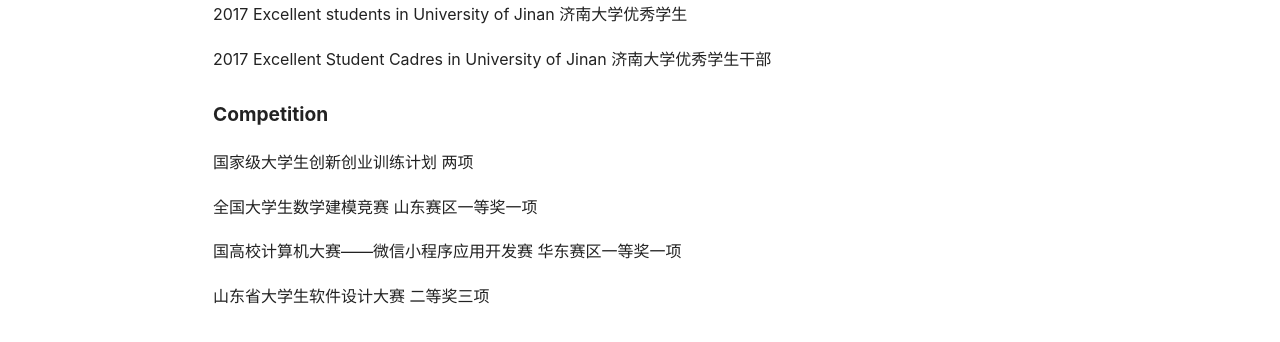
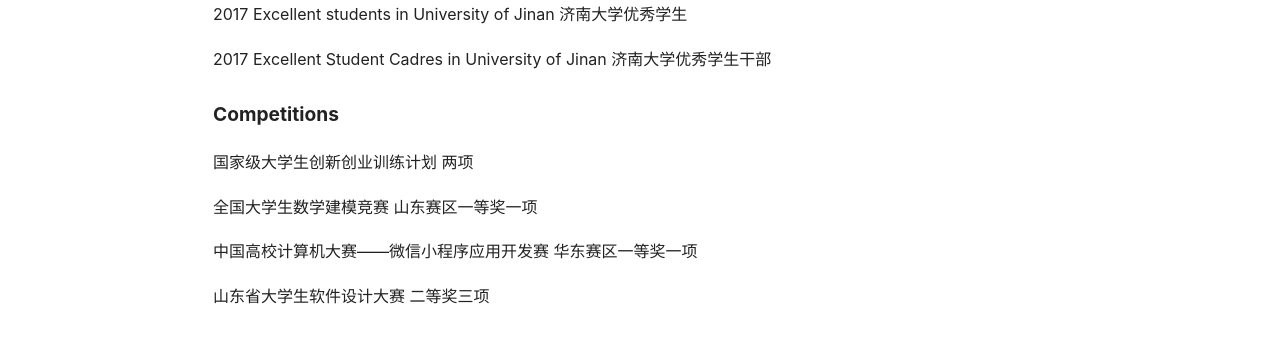
Before and after one commit to lisongqian/lisongqian.github.io, a Jekyll site: the page built from about.md, in a window 1280 px wide. Shown: the part 639-981 px from the top of the page. Built offline with Jekyll 4.4.1, drawn with Linux system fonts in a browser that asks for light colours; nearby versions of some CDN libraries; comment, search, counter and statistics services are not loaded.

Commit message:
更新about

```diff
--- a/about.md
+++ b/about.md
@@ -30,13 +30,13 @@ E-mail: [mail@lisongqian.cn](maito:mail@lisongqian.cn)
 
 2017 Excellent Student Cadres in University of Jinan 济南大学优秀学生干部
 
-#### Competition
+#### Competitions
 
 国家级大学生创新创业训练计划  两项
 
 全国大学生数学建模竞赛  山东赛区一等奖一项
 
-国高校计算机大赛——微信小程序应用开发赛  华东赛区一等奖一项
+中国高校计算机大赛——微信小程序应用开发赛  华东赛区一等奖一项
 
 山东省大学生软件设计大赛  二等奖三项
 
```
